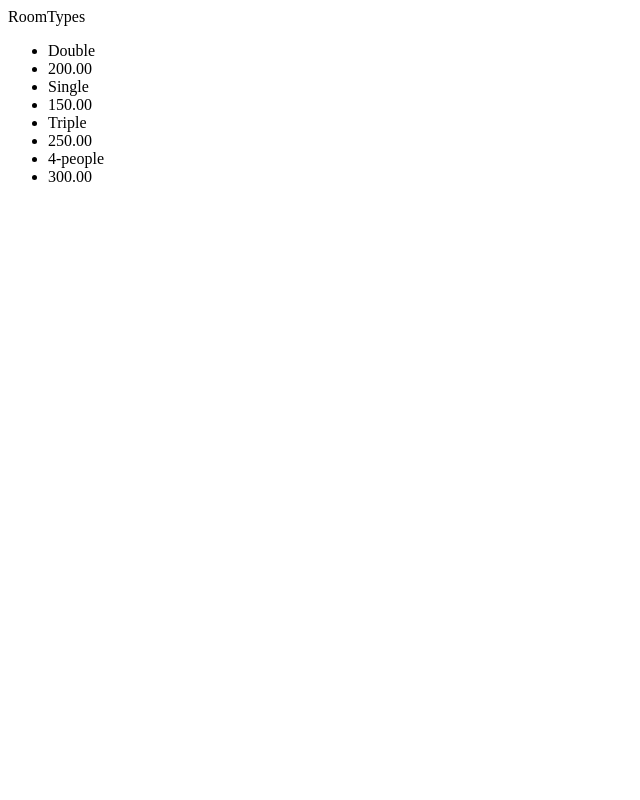
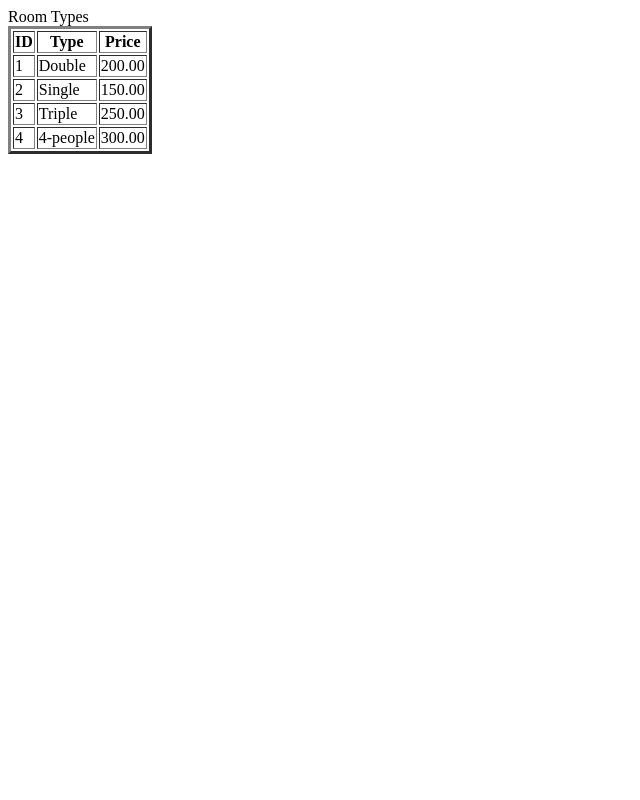
Before and after one commit to ArminCS97/Hotel_Management, a Django app: page /MyHotel/RoomTypes in a window 1280 px wide. Shown: the whole page, without its empty margins (0-640 px from the left). Run offline with Django 3.2, Linux system fonts and the light colour scheme; data comes from the database, SQL or seed files in the repository; both versions use the stored data as it was after the commit.

Commit message:
db interface was created using tables of HTML

```diff
--- a/Hotel/MyHotel/templates/MyHotel/QueriesResults.html
+++ b/Hotel/MyHotel/templates/MyHotel/QueriesResults.html
@@ -1,20 +1,39 @@
-{% if code1 %}
-Customers
-    <ul>
-    {% for c in code1 %}
-        <li>{{c.name}}</li>
-        <li>{{c.surname}}</li>
+{% if code %}
+Room Types
+<table border="3">
+    <th> ID </th>
+    <th> Type</th>
+    <th> Price </th>
+    {% for c in code %}
+    <tr>
+        <td>{{c.id}}</td>
+        <td>{{c.type}}</td>
+        <td>{{c.price}}</td>
+    </tr>
     {% endfor %}
-    </ul>
+    </table>
 {% endif %}
 
 
-{% if code %}
-RoomTypes
-    <ul>
-    {% for c in code %}
-        <li>{{c.type}}</li>
-        <li>{{c.price}}</li>
+
+{% if code1 %}
+Customers
+<table border="3">
+    <th> ID </th>
+    <th> Name </th>
+    <th> Surname </th>
+    <th> Email </th>
+    <th> Date of Birth </th>
+    <th> Gender </th>
+    {% for c in code1 %}
+    <tr>
+        <td>{{c.SSN}}</td>
+        <td>{{c.name}}</td>
+        <td>{{c.surname}}</td>
+        <td>{{c.date_of_birth }}</td>
+        <td>{{c.email}}</td>
+        <td>{{c.gender}} </td>
+    </tr>
     {% endfor %}
-    </ul>
+    </table>
 {% endif %}
--- a/Hotel/MyHotel/views.py
+++ b/Hotel/MyHotel/views.py
@@ -8,8 +8,10 @@ def index(request):
 
 
 def roomTypes(request):
-    return render(request, 'MyHotel/QueriesResults.html', {"code": RoomTypes.objects.all()})
+    data = RoomTypes.objects.all()
+    return render(request, 'MyHotel/QueriesResults.html', {"code": data})
 
 
 def customers(request):
-    return render(request, 'MyHotel/QueriesResults.html', {"code1": Customers.objects.all()})
+    data = Customers.objects.all()
+    return render(request, 'MyHotel/QueriesResults.html', {"code1": data})
```
Also changed, not shown: Hotel/db.sqlite3.
